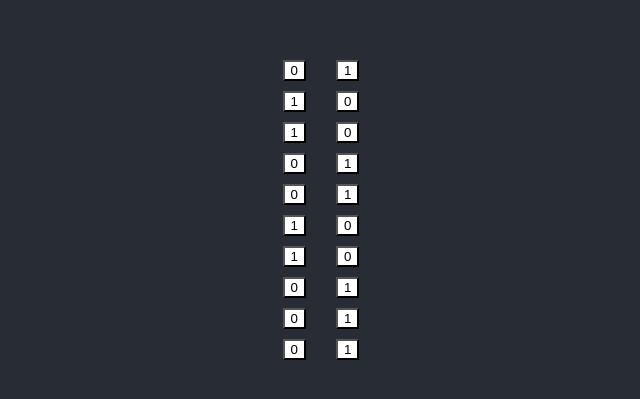
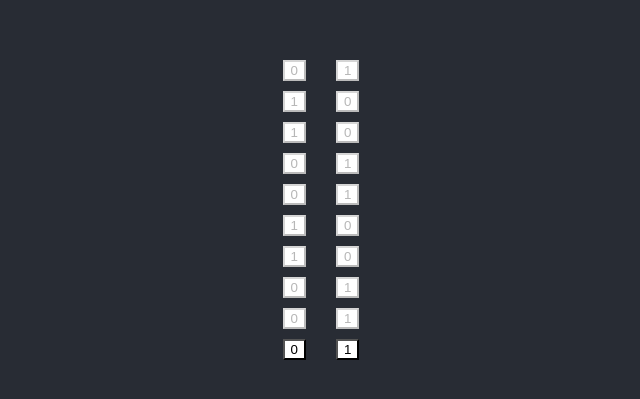
Before and after one commit to Software-Squids/Glass-Bridge-Memory-Game, a React (Create React App) app: page /Play in a window 1280 px wide. Shown: the part 195-594 px from the top of the page, without its empty margins (319-959 px from the left). Built offline with nearby package versions, Linux system fonts and the light colour scheme.

Commit message:
Implemented more game logic - only current row is selectable - alerts standin for win/loss funcitonality TODO: reset board on game win/loss

```diff
--- /dev/null
+++ b/src/pages/GlassBridge/GamePage.jsx
@@ -0,0 +1,21 @@
+import React from 'react';
+import { useRecoilValue } from 'recoil';
+import styled from 'styled-components';
+
+import Bridge from './Bridge'
+import { rows, cols, round } from '../../states';
+
+
+const StyledGame = styled.div`
+  // css
+`
+
+function GamePage() {
+  return (
+    <StyledGame>
+      <Bridge rows={useRecoilValue(rows) + useRecoilValue(round) - 1} cols={useRecoilValue(cols)}></Bridge>
+    </StyledGame>
+  )
+}
+
+export default GamePage
--- a/src/pages/GlassBridge/Pane.jsx
+++ b/src/pages/GlassBridge/Pane.jsx
@@ -1,5 +1,8 @@
 import React, { useState } from 'react';
+import { useRecoilState, useRecoilValue } from 'recoil';
 import styled from 'styled-components';
+
+import { rows, turn } from '../../states';
 
 
 const StyledPane = styled.button`
@@ -8,16 +11,35 @@ const StyledPane = styled.button`
 
 
 function Pane(props) {
-  // const [selected, setSelected] = useRecoilState(selectedState);
-  const [selected, setSelected] = useState(false);
+  const row = parseInt(props.name.split('_')[1]);
+
+  const [selected, setSelected] = useState(false);  // component state
+
+  const [currentTurn, setTurn] = useRecoilState(turn);  // global state
+
+  const isDisabled = ((useRecoilValue(rows) - currentTurn) === row ? false : true);
 
   const onSelected = () => {
     setSelected(true);
+
+    if (props.value === 1) {
+      setTurn(currentTurn + 1);
+    } else {
+      alert('Round lost! :(');
+      setTurn(1);
+      // restart game
+    }
+
+    if (props.value === 1 && row === 0) {
+      alert('Round won!');
+      setTurn(1);
+      // start new round with extra column
+    }
   }
 
   return (
     <StyledPane className="pane" name={props.name} value={props.value}
-            onClick={onSelected} selected={selected}>
+            onClick={onSelected} selected={selected} disabled={isDisabled}>
       {props.value}
     </StyledPane>    // temporary, for debugging
   );
--- a/src/pages/GlassBridge/index.js
+++ b/src/pages/GlassBridge/index.js
@@ -1,12 +1,10 @@
 import React from 'react';
-import { useRecoilValue } from 'recoil';
-import Bridge from './Bridge';
-import { rows, cols } from '../../states';
+
+import GamePage from './GamePage';
 
 
 export const GlassBridge = () => {
-
   return (
-    <Bridge rows={useRecoilValue(rows)} cols={useRecoilValue(cols)}></Bridge>
+    <GamePage />
   )
 }
```
